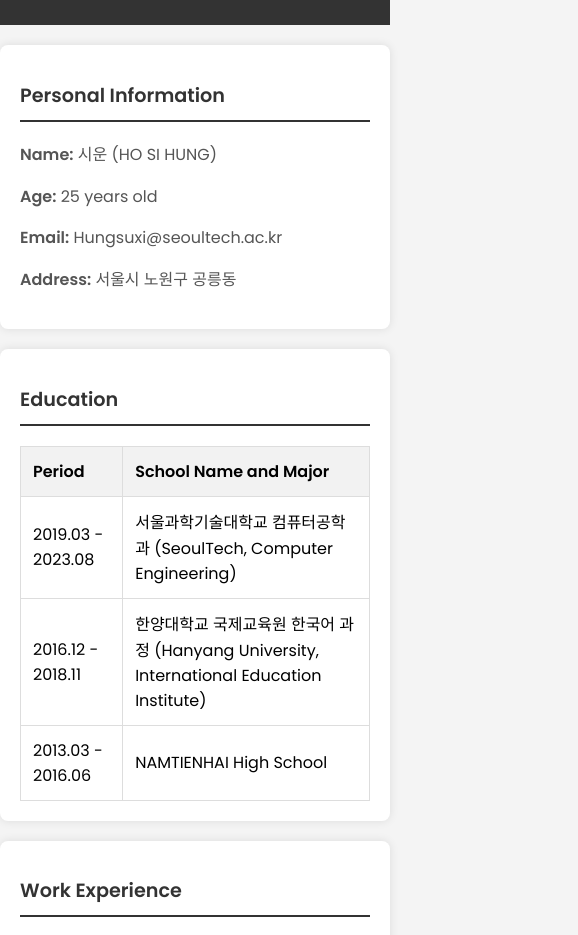
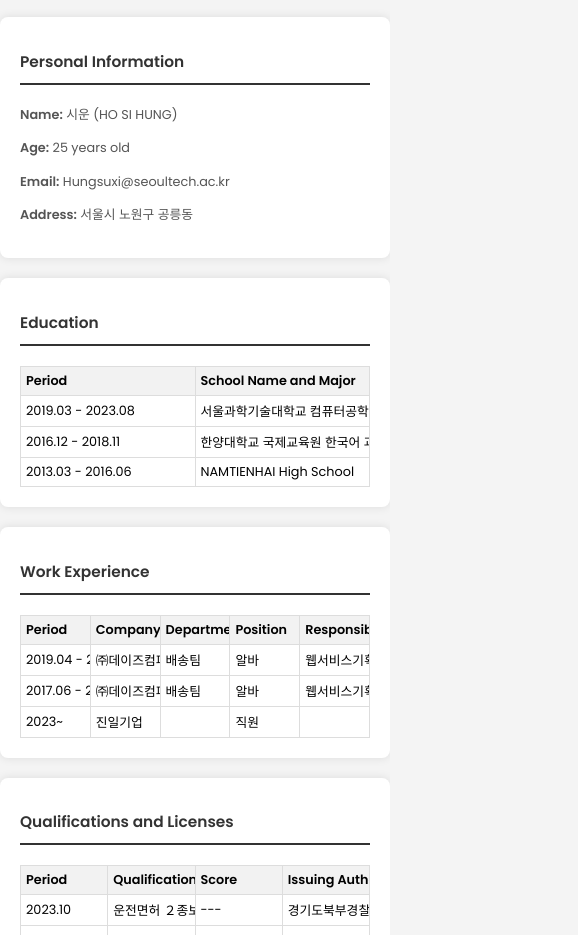
Before and after one commit to hungsuxi/chuyen-khoan, a plain HTML site: page about.html in a window 390 px wide. Shown: the part 151-1086 px from the top of the page, 578 px wide, since content can reach past the window. Drawn offline with Linux system fonts and the light colour scheme.

Commit message:
Add files via upload

```diff
--- a/about.html
+++ b/about.html
@@ -56,6 +56,7 @@
             color: #555;
         }
 
+
         table {
             width: 100%;
             margin-top: 20px;
@@ -71,6 +72,22 @@
         th {
             background-color: #f2f2f2;
         }
+        @media (max-width: 560px) {
+    table {
+        table-layout: fixed;
+        width: 100%;
+    }
+
+    th, td {
+        white-space: nowrap;
+        overflow: hidden;
+       padding: 5px;
+    }
+}
+body{
+    font-size: 0.8em;
+}
+
     </style>
 </head>
 <body>
@@ -122,7 +139,7 @@
             <tr>
                 <td>2019.04 - 2023.07</td>
                 <td>㈜데이즈컴퍼니</td>
-                <td>태송팀</td>
+                <td>배송팀</td>
                 <td>알바</td>
                 <td>웹서비스기획, 검수, 배송</td>
             </tr>
@@ -132,6 +149,13 @@
                 <td>배송팀</td>
                 <td>알바</td>
                 <td>웹서비스기획, 검수, 배송</td>
+            </tr>
+            <tr>
+                <td>2023~</td>
+                <td>진일기업</td>
+                <td></td>
+                <td>직원</td>
+                <td></td>
             </tr>
         </table>
     </section>
```
